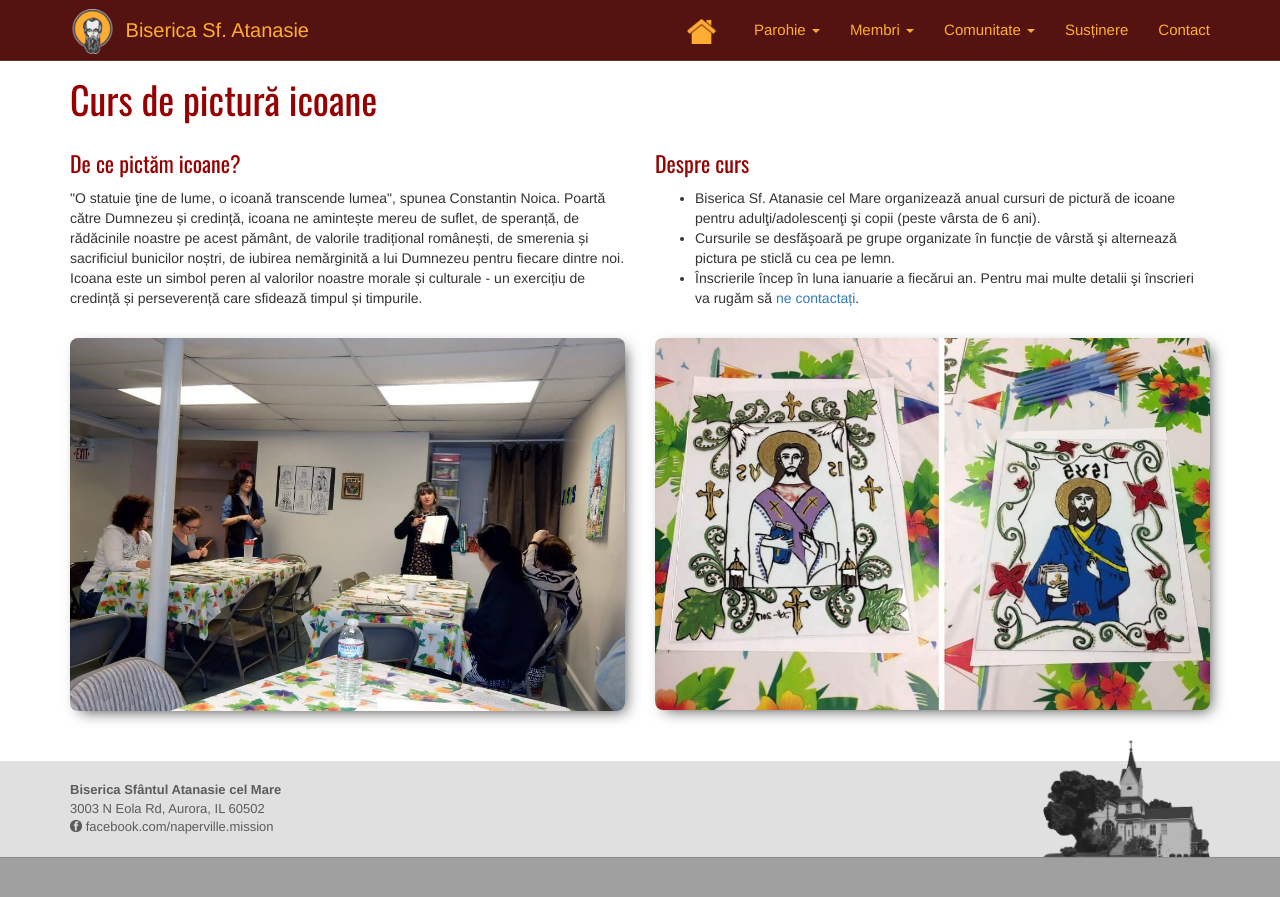
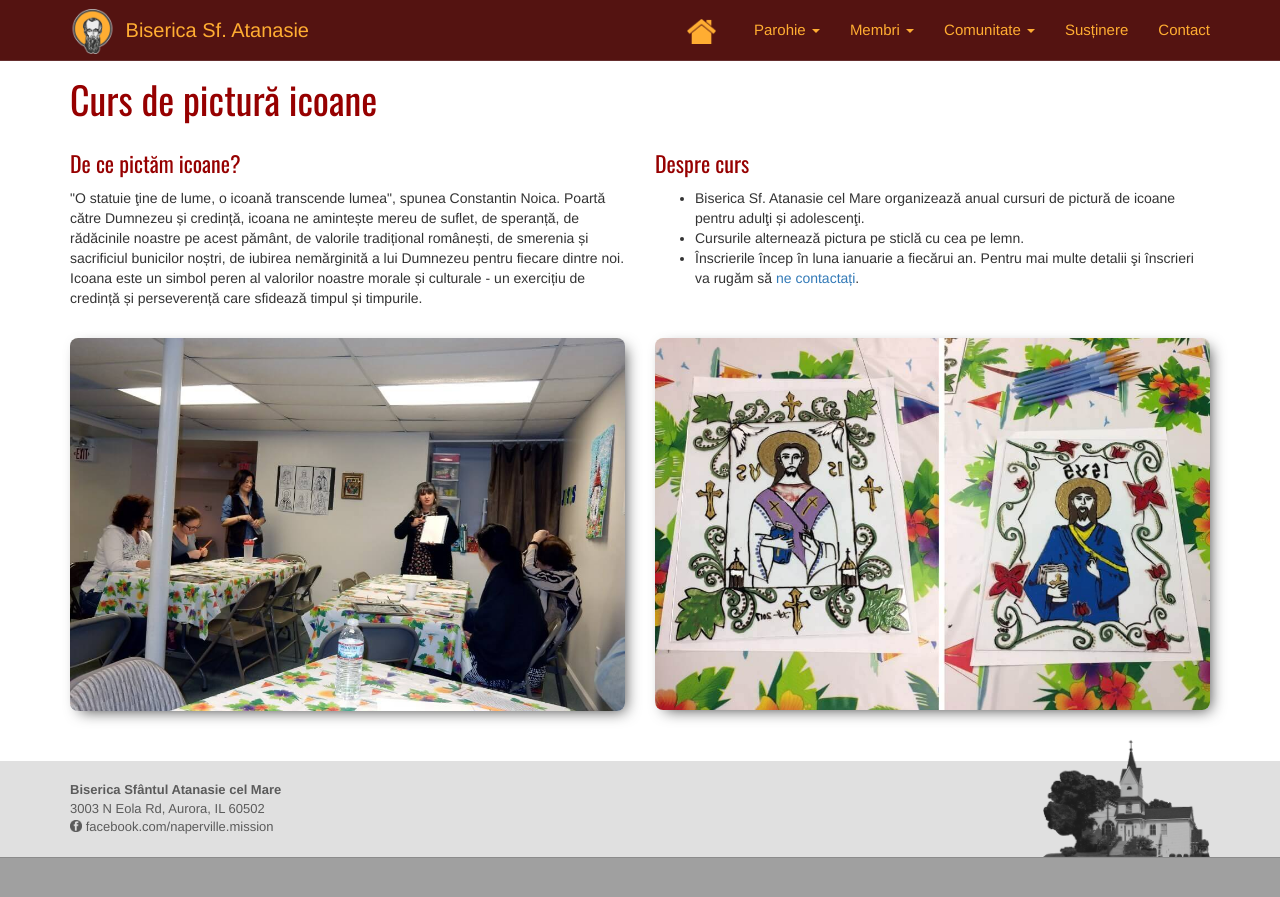
Before and after one commit to iulian787/sfat, a Jekyll site: the page built from ro/curs-de-pictura-icoane.html, in a window 1280 px wide. Shown: the top 897 px of the page. Built offline with Jekyll 4.4.1, drawn with Linux system fonts in a browser that asks for light colours.

Commit message:
Update painting course page

```diff
--- a/ro/curs-de-pictura-icoane.html
+++ b/ro/curs-de-pictura-icoane.html
@@ -11,13 +11,14 @@ title: Curs de pictură icoane
         <div class="col-md-6">
             <h3>De ce pictăm icoane?</h3>
             <p>"O statuie ţine de lume, o icoană transcende lumea", spunea Constantin Noica. Poartă către Dumnezeu și credință, icoana ne amintește mereu de suflet, de speranță, de rădăcinile noastre pe acest pământ, de valorile tradițional românești, de smerenia și sacrificiul bunicilor noștri, de iubirea nemărginită a lui Dumnezeu pentru fiecare dintre noi. Icoana este un simbol peren al valorilor noastre morale și culturale - un exercițiu de credință și perseverență care sfidează timpul și timpurile.</p>
+            <br>
         </div>
 
         <div class="col-md-6">
             <h3>Despre curs</h3>
             <ul>
-                <li>Biserica Sf. Atanasie cel Mare organizează anual cursuri de pictură de icoane pentru adulţi/adolescenţi şi copii (peste vârsta de 6 ani).</li>
-                <li>Cursurile se desfăşoară pe grupe organizate în funcție de vârstă şi alternează pictura pe sticlă cu cea pe lemn.</li>
+                <li>Biserica Sf. Atanasie cel Mare organizează anual cursuri de pictură de icoane pentru adulţi și adolescenţi.</li>
+                <li>Cursurile alternează pictura pe sticlă cu cea pe lemn.</li>
                 <li>Înscrierile încep în luna ianuarie a fiecărui an. Pentru mai multe detalii şi înscrieri va rugăm să <a href="{{ site.baseurl }}/ro/contact.html">ne contactați</a>.</li>
             </ul>
             <br>
```
